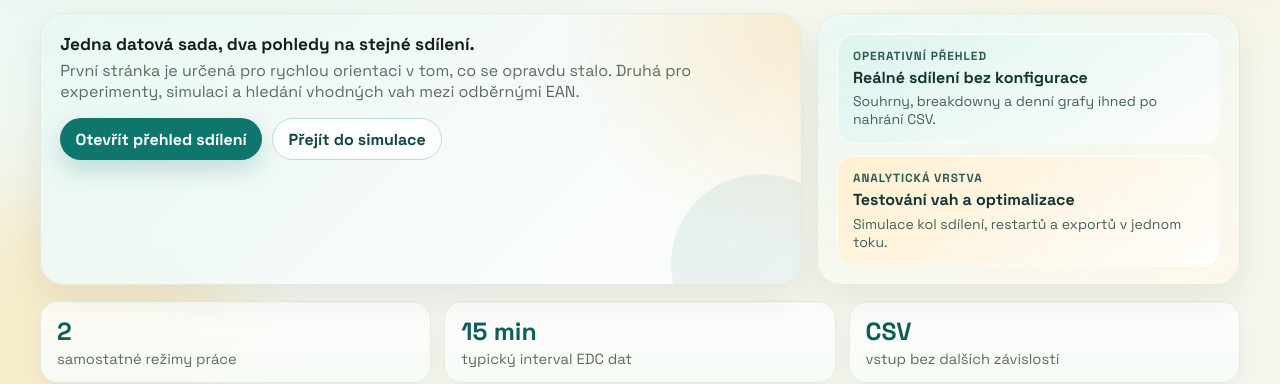
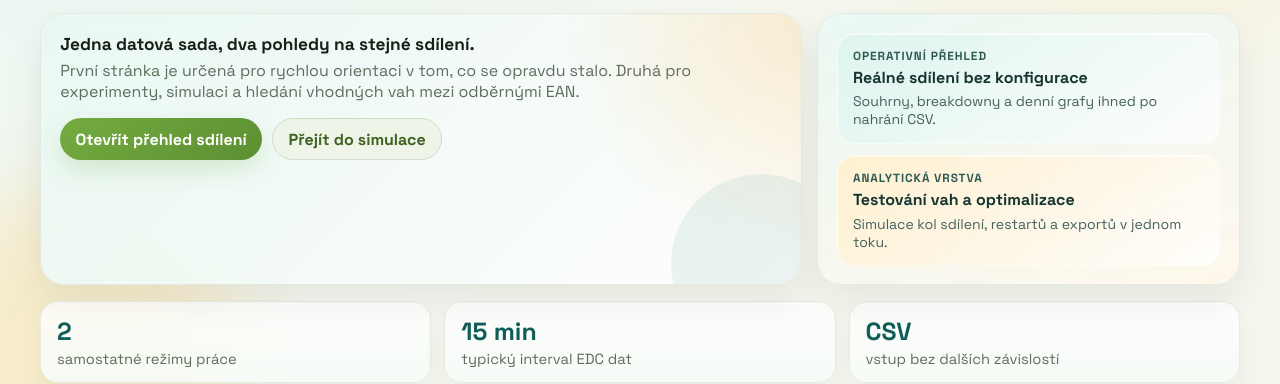
Before and after one commit to michalkrobot/edc-sharing-analyzer, a plain HTML site: page index.html in a window 1280 px wide. Shown: the part 417-801 px from the top of the page. Drawn offline with Linux system fonts and the light colour scheme; a web font is replaced by a local one.

Commit message:
Style index.html buttons with green gradient to match sharing page design

```diff
--- a/multi-ean-analyzer.css
+++ b/multi-ean-analyzer.css
@@ -228,6 +228,25 @@ h1 {
   border: 1px solid #bddcd5;
   background: rgba(255, 255, 255, 0.74);
   color: #134842;
+}
+
+body:not([data-page]) .hero-action-primary {
+  background: linear-gradient(135deg, #73ab40, #5d8f32);
+  box-shadow: 0 10px 24px rgba(115, 171, 64, 0.22);
+}
+
+body:not([data-page]) .hero-action-primary:hover {
+  background: linear-gradient(135deg, #7ab642, #6ab036);
+}
+
+body:not([data-page]) .hero-action-secondary {
+  border-color: #cadec5;
+  background: #eef5e8;
+  color: #3f6121;
+}
+
+body:not([data-page]) .hero-action-secondary:hover {
+  background: #e1f0d8;
 }
 
 .hero-spotlight-card {
```
